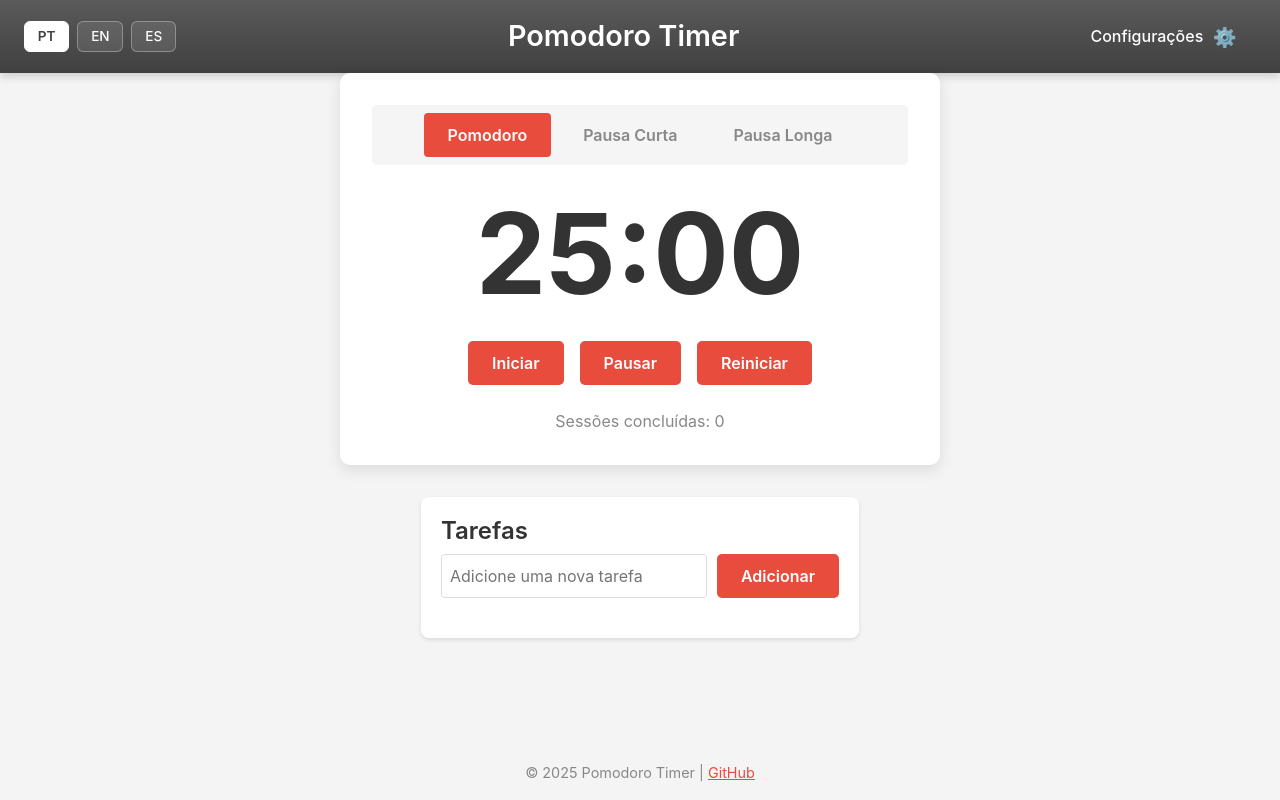
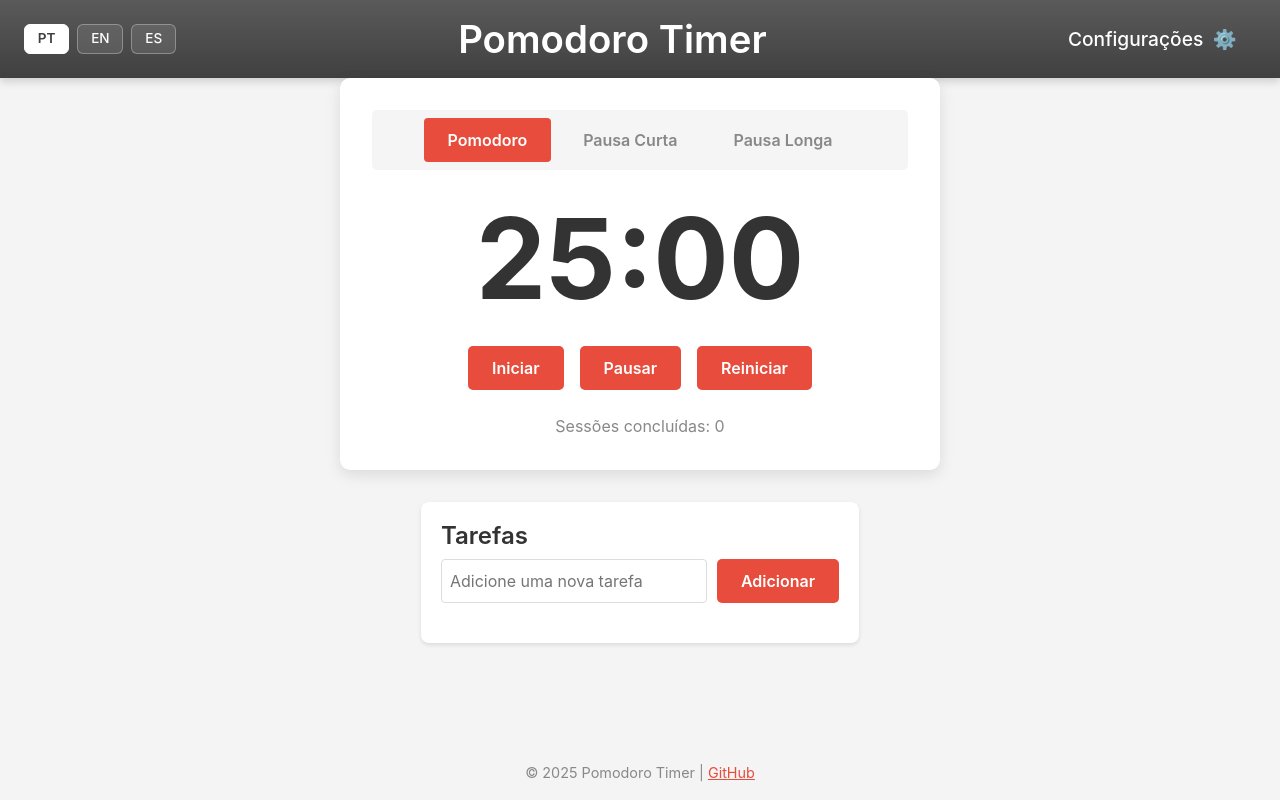
Before and after one commit to matheusdmlopes/pomodoro-timer-web, a plain HTML site: page index.html in a window 1280 px wide. Drawn offline with Linux system fonts and the light colour scheme.

Commit message:
Update README and CSS styles: Adjust font sizes in header and settings-text for improved readability; remove redundant license section from README.

```diff
--- a/css/style.css
+++ b/css/style.css
@@ -67,7 +67,7 @@ header {
 header h1 {
     grid-column: 2 / 3;
     color: white;
-    font-size: 1.8rem;
+    font-size: 2.4rem;
     font-weight: 600;
     margin: 0;
     padding: 0;
@@ -463,7 +463,7 @@ footer a {
 }
 
 .settings-text {
-    font-size: 1rem;
+    font-size: 1.2rem;
     font-weight: 500;
 }
 
```
Also changed, not shown: 1 other file.
